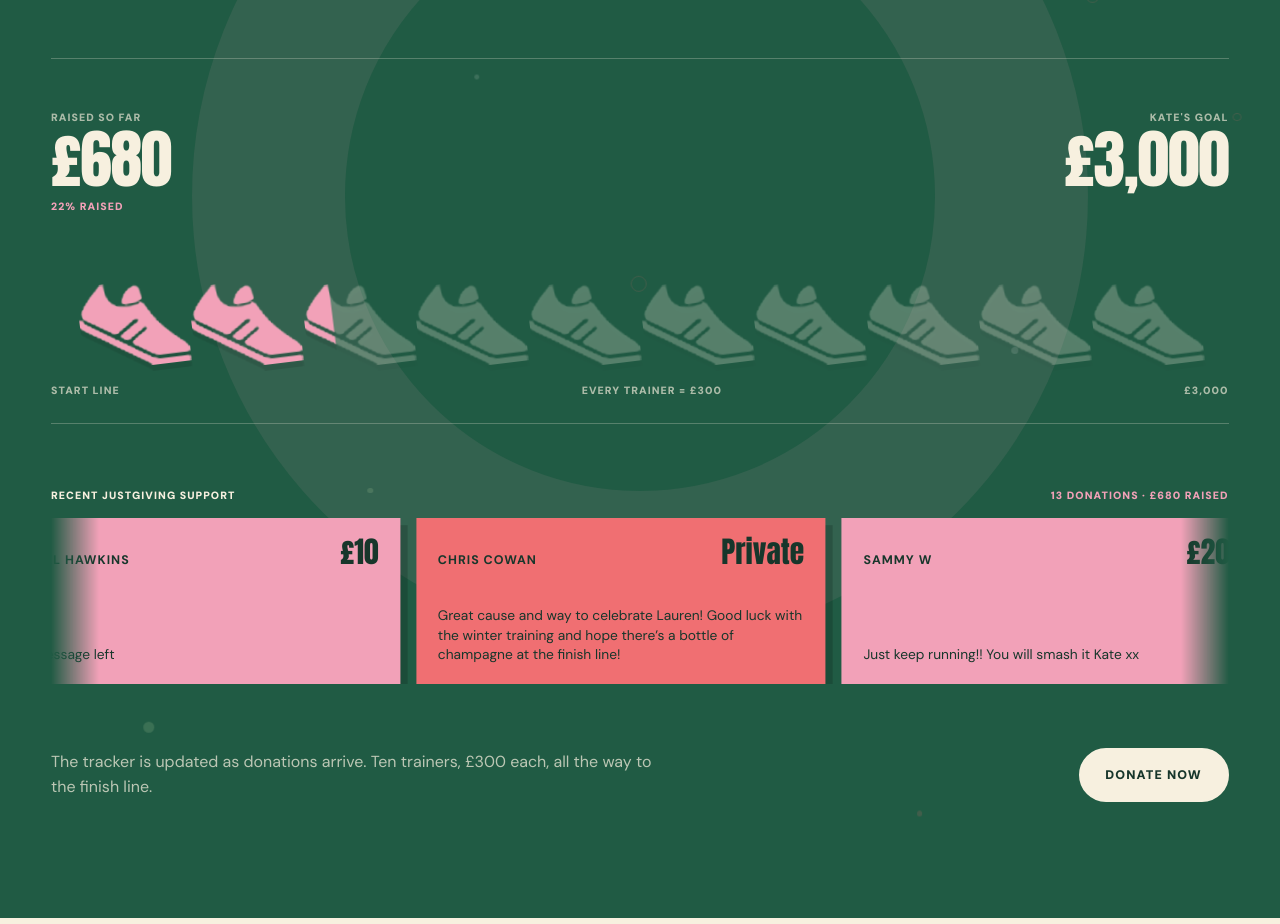
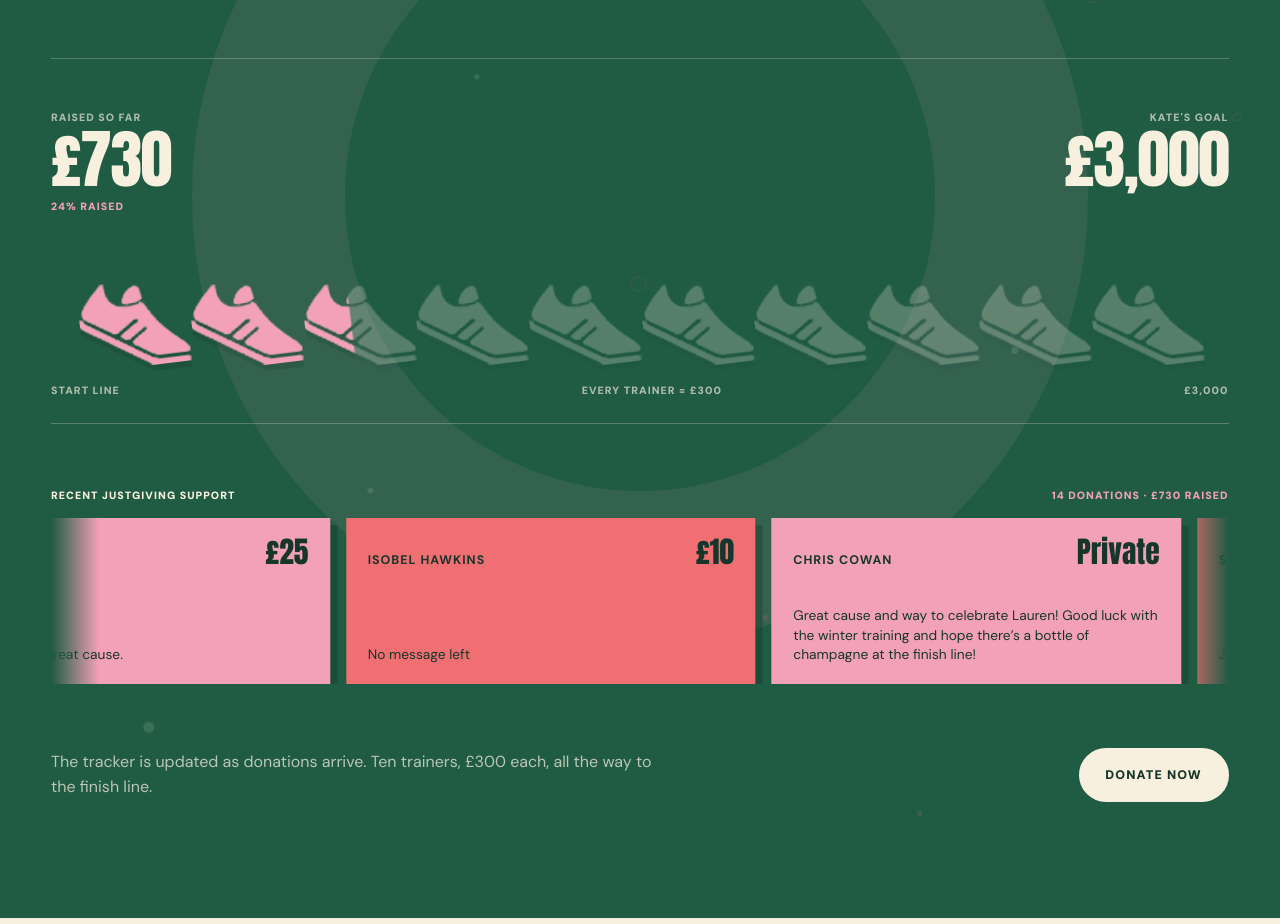
Before and after one commit to ryanmullenuk/Kate-Marathon-2027, a Next.js app: page / in a window 1280 px wide. Shown: the part 6720-7644 px from the top of the page. Built offline with nearby package versions, Linux system fonts and the light colour scheme.

Commit message:
Update fundraising total to £730

```diff
--- a/app/page.tsx
+++ b/app/page.tsx
@@ -7,10 +7,15 @@ import { marathonRoute } from "./marathon-route";
 const DONATION_URL =
   "https://www.justgiving.com/page/kateruns27";
 const FUNDRAISING_TARGET = 3000;
-const AMOUNT_RAISED: number = 680;
+const AMOUNT_RAISED: number = 730;
 const TRAINER_COUNT = 10;
 
 const SUPPORTER_MESSAGES = [
+  {
+    name: "Grandma Mavis",
+    amount: "Private",
+    message: "So proud of my lovely Granddaughter- Good luck!",
+  },
   {
     name: "Stewart and Trish",
     amount: "£200",
```
